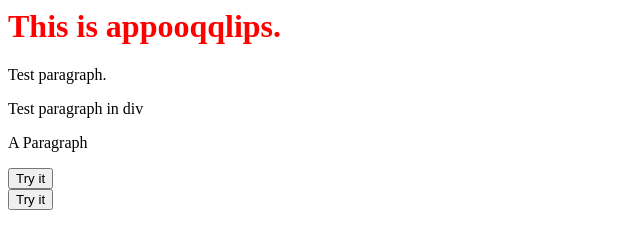
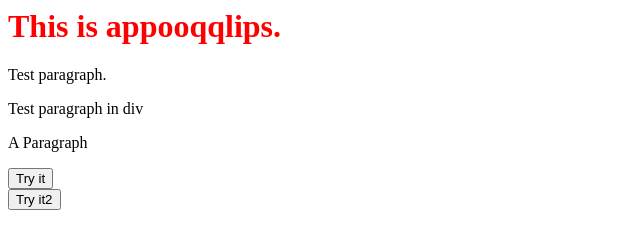
Before and after one commit to appooqqlips/hello-world, a plain HTML site: page index.html in a window 1280 px wide. Shown: the full height of the page, 0-640 px from the left. Drawn offline with Linux system fonts and the light colour scheme.

Commit message:
Update index.html

```diff
--- a/index.html
+++ b/index.html
@@ -10,7 +10,7 @@
     <p>Test paragraph in div</p>
     <p id="demo">A Paragraph</p>
     <button type="button" onclick="myFunction()">Try it</button></br>
-    <button type="button" onclick="myFunction2()">Try it</button>
+    <button type="button" onclick="myFunction2()">Try it2</button>
   </div>
 </body>
 </html>
```
